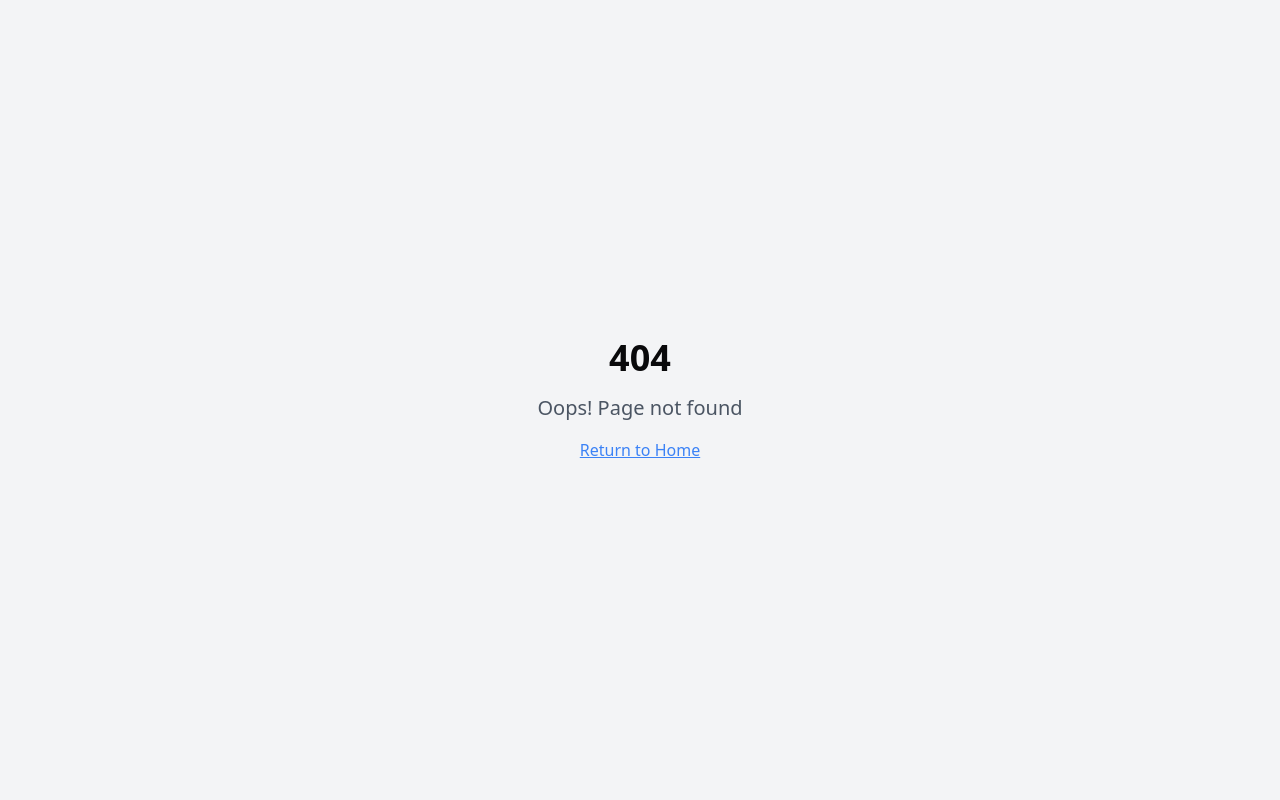
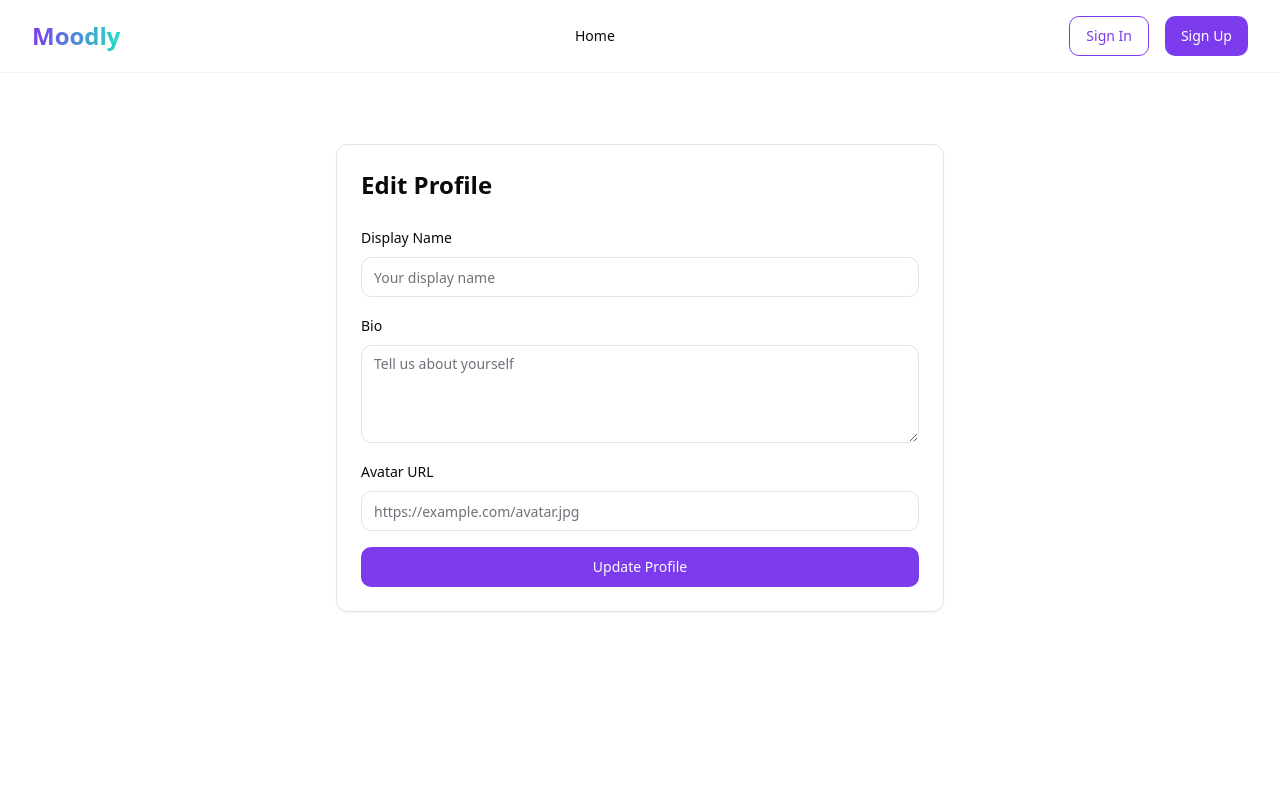
Before and after one commit to aayush0818/vibe-check-haven, a React (Vite) app: page /profile in a window 1280 px wide. Before the commit this address had no page. Shown: the top 800 px of the page. Built offline with nearby package versions, Linux system fonts and the light colour scheme.

Commit message:
Fix: Apply requested changes
Apply all the changes requested by the user.

```diff
--- a/src/App.tsx
+++ b/src/App.tsx
@@ -13,6 +13,7 @@ import Resources from "./pages/Resources";
 import Community from "./pages/Community";
 import SignIn from "./pages/SignIn";
 import SignUp from "./pages/SignUp";
+import Profile from "./pages/Profile";
 import ForgotPassword from "./pages/ForgotPassword";
 import ResetPassword from "./pages/ResetPassword";
 import { AuthProvider } from "./contexts/AuthContext";
@@ -33,11 +34,11 @@ const App = () => (
             <Route path="/mood-tracker" element={<MoodTracker />} />
             <Route path="/resources" element={<Resources />} />
             <Route path="/community" element={<Community />} />
+            <Route path="/profile" element={<Profile />} />
             <Route path="/sign-in" element={<SignIn />} />
             <Route path="/sign-up" element={<SignUp />} />
             <Route path="/forgot-password" element={<ForgotPassword />} />
             <Route path="/reset-password" element={<ResetPassword />} />
-            {/* ADD ALL CUSTOM ROUTES ABOVE THE CATCH-ALL "*" ROUTE */}
             <Route path="*" element={<NotFound />} />
           </Routes>
         </AuthProvider>
--- a/src/components/layout/Navbar.tsx
+++ b/src/components/layout/Navbar.tsx
@@ -2,7 +2,7 @@
 import { Link } from "react-router-dom";
 import { Button } from "@/components/ui/button";
 import { Menu, LogOut, User } from "lucide-react";
-import { useState, useEffect } from "react";
+import { useState } from "react";
 import { useAuth } from "@/contexts/AuthContext";
 
 const Navbar = () => {
@@ -23,6 +23,8 @@ const Navbar = () => {
           <Button variant="ghost" asChild className="hover:bg-lavender/10 hover:text-lavender">
             <Link to="/">Home</Link>
           </Button>
+          {user && (
+            <>
               <Button variant="ghost" asChild className="hover:bg-lavender/10 hover:text-lavender">
                 <Link to="/daily-check">Daily Check</Link>
               </Button>
@@ -38,23 +40,31 @@ const Navbar = () => {
               <Button variant="ghost" asChild className="hover:bg-lavender/10 hover:text-lavender">
                 <Link to="/community">Community</Link>
               </Button>
+            </>
+          )}
         </div>
 
         <div className="flex items-center gap-4">
           {user ? (
             <div className="flex items-center gap-4">
-              <div className="hidden md:flex items-center gap-2">
-                <User className="h-4 w-4 text-lavender" />
-                <span className="text-sm">{userName}</span>
-              </div>
+              <Button
+                variant="ghost"
+                asChild
+                className="hover:bg-lavender/10 hover:text-lavender"
+              >
+                <Link to="/profile" className="flex items-center gap-2">
+                  <User className="h-4 w-4" />
+                  <span className="hidden md:inline">{userName}</span>
+                </Link>
+              </Button>
               <Button
                 variant="outline"
                 className="border-lavender text-lavender hover:bg-lavender/10"
                 onClick={() => signOut()}
                 disabled={loading}
               >
-                <LogOut className="h-4 w-4 mr-2" />
-                Logout
+                <LogOut className="h-4 w-4 md:mr-2" />
+                <span className="hidden md:inline">Sign Out</span>
               </Button>
             </div>
           ) : (
@@ -62,7 +72,7 @@ const Navbar = () => {
               <Button asChild variant="outline" className="border-lavender text-lavender hover:bg-lavender/10">
                 <Link to="/sign-in">Sign In</Link>
               </Button>
-              <Button className="bg-lavender hover:bg-lavender/90 text-white">
+              <Button asChild className="bg-lavender hover:bg-lavender/90 text-white">
                 <Link to="/sign-up">Sign Up</Link>
               </Button>
             </>
@@ -85,6 +95,8 @@ const Navbar = () => {
             <Button variant="ghost" asChild className="justify-start hover:bg-lavender/10 hover:text-lavender">
               <Link to="/">Home</Link>
             </Button>
+            {user && (
+              <>
                 <Button variant="ghost" asChild className="justify-start hover:bg-lavender/10 hover:text-lavender">
                   <Link to="/daily-check">Daily Check</Link>
                 </Button>
@@ -100,24 +112,10 @@ const Navbar = () => {
                 <Button variant="ghost" asChild className="justify-start hover:bg-lavender/10 hover:text-lavender">
                   <Link to="/community">Community</Link>
                 </Button>
-
-            {user && (
-              <div className="flex items-center justify-between pt-2 border-t border-border/40 mt-2">
-                <div className="flex items-center">
-                  <User className="h-4 w-4 text-lavender mr-2" />
-                  <span className="text-sm">{userName}</span>
-                </div>
-                <Button
-                  variant="ghost"
-                  size="sm"
-                  className="text-red-500 hover:bg-red-500/10"
-                  onClick={() => signOut()}
-                  disabled={loading}
-                >
-                  <LogOut className="h-4 w-4 mr-1" />
-                  Logout
+                <Button variant="ghost" asChild className="justify-start hover:bg-lavender/10 hover:text-lavender">
+                  <Link to="/profile">Profile</Link>
                 </Button>
-              </div>
+              </>
             )}
           </div>
         </div>
--- /dev/null
+++ b/src/components/profile/ProfileForm.tsx
@@ -0,0 +1,103 @@
+
+import { useState } from "react";
+import { useAuth } from "@/contexts/AuthContext";
+import { Card } from "@/components/ui/card";
+import { Button } from "@/components/ui/button";
+import { Input } from "@/components/ui/input";
+import { Label } from "@/components/ui/label";
+import { Textarea } from "@/components/ui/textarea";
+import { toast } from "sonner";
+import { Loader2 } from "lucide-react";
+import { supabase } from "@/integrations/supabase/client";
+
+const ProfileForm = () => {
+  const { user } = useAuth();
+  const [loading, setLoading] = useState(false);
+  const [displayName, setDisplayName] = useState("");
+  const [bio, setBio] = useState("");
+  const [avatarUrl, setAvatarUrl] = useState("");
+
+  const handleSubmit = async (e: React.FormEvent) => {
+    e.preventDefault();
+
+    if (!user) return;
+
+    try {
+      setLoading(true);
+
+      const { error } = await supabase
+        .from('profiles')
+        .update({
+          display_name: displayName,
+          bio,
+          avatar_url: avatarUrl,
+          updated_at: new Date().toISOString(),
+        })
+        .eq('id', user.id);
+
+      if (error) throw error;
+
+      toast.success("Profile updated successfully");
+    } catch (error: any) {
+      toast.error(error.message || "Failed to update profile");
+    } finally {
+      setLoading(false);
+    }
+  };
+
+  return (
+    <Card className="p-6">
+      <h2 className="text-2xl font-bold mb-6">Edit Profile</h2>
+
+      <form onSubmit={handleSubmit} className="space-y-4">
+        <div className="space-y-2">
+          <Label htmlFor="displayName">Display Name</Label>
+          <Input
+            id="displayName"
+            value={displayName}
+            onChange={(e) => setDisplayName(e.target.value)}
+            placeholder="Your display name"
+          />
+        </div>
+
+        <div className="space-y-2">
+          <Label htmlFor="bio">Bio</Label>
+          <Textarea
+            id="bio"
+            value={bio}
+            onChange={(e) => setBio(e.target.value)}
+            placeholder="Tell us about yourself"
+            rows={4}
+          />
+        </div>
+
+        <div className="space-y-2">
+          <Label htmlFor="avatarUrl">Avatar URL</Label>
+          <Input
+            id="avatarUrl"
+            value={avatarUrl}
+            onChange={(e) => setAvatarUrl(e.target.value)}
+            placeholder="https://example.com/avatar.jpg"
+          />
+        </div>
+
+        <Button
+          type="submit"
+          className="w-full"
+          disabled={loading}
+        >
+          {loading ? (
+            <>
+              <Loader2 className="mr-2 h-4 w-4 animate-spin" />
+              Updating...
+            </>
+          ) : (
+            "Update Profile"
+          )}
+        </Button>
+      </form>
+    </Card>
+  );
+};
+
+export default ProfileForm;
--- a/src/integrations/supabase/types.ts
+++ b/src/integrations/supabase/types.ts
@@ -9,6 +9,77 @@ export type Json =
 export type Database = {
   public: {
     Tables: {
+      email_logs: {
+        Row: {
+          content: string
+          created_at: string | null
+          id: string
+          sent_at: string | null
+          sent_to: string
+          status: string | null
+          subject: string
+          template_id: string | null
+          user_id: string
+        }
+        Insert: {
+          content: string
+          created_at?: string | null
+          id?: string
+          sent_at?: string | null
+          sent_to: string
+          status?: string | null
+          subject: string
+          template_id?: string | null
+          user_id: string
+        }
+        Update: {
+          content?: string
+          created_at?: string | null
+          id?: string
+          sent_at?: string | null
+          sent_to?: string
+          status?: string | null
+          subject?: string
+          template_id?: string | null
+          user_id?: string
+        }
+        Relationships: [
+          {
+            foreignKeyName: "email_logs_template_id_fkey"
+            columns: ["template_id"]
+            isOneToOne: false
+            referencedRelation: "email_templates"
+            referencedColumns: ["id"]
+          },
+        ]
+      }
+      email_templates: {
+        Row: {
+          content: string
+          created_at: string | null
+          id: string
+          name: string
+          subject: string
+          updated_at: string | null
+        }
+        Insert: {
+          content: string
+          created_at?: string | null
+          id?: string
+          name: string
+          subject: string
+          updated_at?: string | null
+        }
+        Update: {
+          content?: string
+          created_at?: string | null
+          id?: string
+          name?: string
+          subject?: string
+          updated_at?: string | null
+        }
+        Relationships: []
+      }
       mood_entries: {
         Row: {
           date: string
@@ -56,25 +127,28 @@ export type Database = {
       }
       profiles: {
         Row: {
+          avatar_url: string | null
           bio: string | null
           created_at: string | null
           display_name: string | null
-          id: number
-          user_id: string | null
+          id: string
+          updated_at: string | null
         }
         Insert: {
+          avatar_url?: string | null
           bio?: string | null
           created_at?: string | null
           display_name?: string | null
-          id?: never
-          user_id?: string | null
+          id: string
+          updated_at?: string | null
         }
         Update: {
+          avatar_url?: string | null
           bio?: string | null
           created_at?: string | null
           display_name?: string | null
-          id?: never
-          user_id?: string | null
+          id?: string
+          updated_at?: string | null
         }
         Relationships: []
       }
--- /dev/null
+++ b/src/pages/Profile.tsx
@@ -0,0 +1,15 @@
+
+import MainLayout from "@/components/layout/MainLayout";
+import ProfileForm from "@/components/profile/ProfileForm";
+
+const Profile = () => {
+  return (
+    <MainLayout>
+      <div className="container mx-auto max-w-2xl py-12">
+        <ProfileForm />
+      </div>
+    </MainLayout>
+  );
+};
+
+export default Profile;
--- a/src/pages/SignIn.tsx
+++ b/src/pages/SignIn.tsx
@@ -8,6 +8,7 @@ import { Card } from "@/components/ui/card";
 import { Label } from "@/components/ui/label";
 import { Loader2 } from "lucide-react";
 import { useAuth } from "@/contexts/AuthContext";
+import { toast } from "sonner";
 
 const SignIn = () => {
   const navigate = useNavigate();
@@ -24,6 +25,12 @@ const SignIn = () => {
 
   const handleSubmit = async (e: React.FormEvent) => {
     e.preventDefault();
+
+    if (!email || !password) {
+      toast.error("Please fill in all fields");
+      return;
+    }
+
     await signIn(email, password);
   };
 
@@ -32,8 +39,8 @@ const SignIn = () => {
       <div className="container mx-auto max-w-md py-12">
         <Card className="p-6 shadow-lg border-lavender/20">
           <div className="text-center mb-6">
-            <h1 className="text-2xl font-bold">Welcome Back to Moodly</h1>
-            <p className="text-muted-foreground mt-2">Sign in to continue your journey</p>
+            <h1 className="text-2xl font-bold">Sign In to Your Account</h1>
+            <p className="text-muted-foreground mt-2">Welcome back</p>
           </div>
 
           <form onSubmit={handleSubmit} className="space-y-4">
--- a/src/pages/SignUp.tsx
+++ b/src/pages/SignUp.tsx
@@ -6,9 +6,9 @@ import { Button } from "@/components/ui/button";
 import { Input } from "@/components/ui/input";
 import { Card } from "@/components/ui/card";
 import { Label } from "@/components/ui/label";
-import { Checkbox } from "@/components/ui/checkbox";
 import { Loader2 } from "lucide-react";
 import { useAuth } from "@/contexts/AuthContext";
+import { toast } from "sonner";
 
 const SignUp = () => {
   const navigate = useNavigate();
@@ -16,7 +16,6 @@ const SignUp = () => {
   const [email, setEmail] = useState("");
   const [password, setPassword] = useState("");
   const [confirmPassword, setConfirmPassword] = useState("");
-  const [acceptTerms, setAcceptTerms] = useState(false);
   const { signUp, user, loading } = useAuth();
 
   // Redirect if already logged in
@@ -30,14 +29,17 @@ const SignUp = () => {
     e.preventDefault();
 
     if (!name || !email || !password || !confirmPassword) {
+      toast.error("Please fill in all fields");
       return;
     }
 
     if (password !== confirmPassword) {
+      toast.error("Passwords do not match");
       return;
     }
 
-    if (!acceptTerms) {
+    if (password.length < 6) {
+      toast.error("Password must be at least 6 characters");
       return;
     }
 
@@ -46,11 +48,11 @@ const SignUp = () => {
 
   return (
     <MainLayout>
-      <div className="container mx-auto max-w-md py-8">
+      <div className="container mx-auto max-w-md py-12">
         <Card className="p-6 shadow-lg border-lavender/20">
           <div className="text-center mb-6">
-            <h1 className="text-2xl font-bold">Join Moodly</h1>
-            <p className="text-muted-foreground mt-2">Create your account to get started</p>
+            <h1 className="text-2xl font-bold">Create Your Account</h1>
+            <p className="text-muted-foreground mt-2">Start your journey with us</p>
           </div>
 
           <form onSubmit={handleSubmit} className="space-y-4">
@@ -58,7 +60,7 @@ const SignUp = () => {
               <Label htmlFor="name">Full Name</Label>
               <Input
                 id="name"
-                placeholder="Your Name"
+                placeholder="John Doe"
                 value={name}
                 onChange={(e) => setName(e.target.value)}
                 required
@@ -105,29 +107,10 @@ const SignUp = () => {
               />
             </div>
 
-            <div className="flex items-center space-x-2">
-              <Checkbox
-                id="terms"
-                checked={acceptTerms}
-                onCheckedChange={(checked) => setAcceptTerms(checked as boolean)}
-                required
-                className="data-[state=checked]:bg-lavender data-[state=checked]:border-lavender"
-              />
-              <label
-                htmlFor="terms"
-                className="text-sm text-muted-foreground cursor-pointer"
-              >
-                I accept the{" "}
-                <Link to="/terms" className="text-lavender hover:underline">Terms of Service</Link>
-                {" "}and{" "}
-                <Link to="/privacy" className="text-lavender hover:underline">Privacy Policy</Link>
-              </label>
-            </div>
-
             <Button
               type="submit"
               className="w-full bg-lavender hover:bg-lavender/90 text-white"
-              disabled={loading || !acceptTerms}
+              disabled={loading}
             >
               {loading ? (
                 <>
```
Lines whose indentation alone changed are shown as unchanged.
